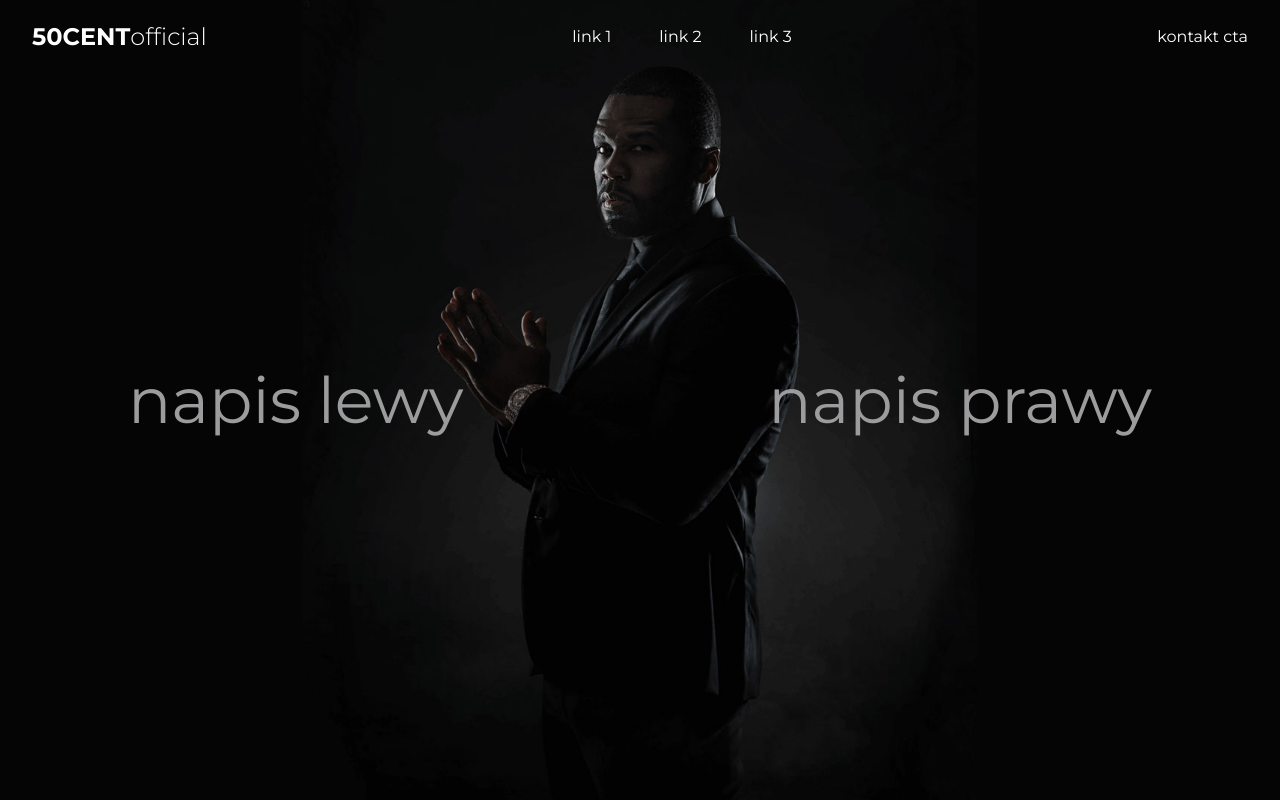
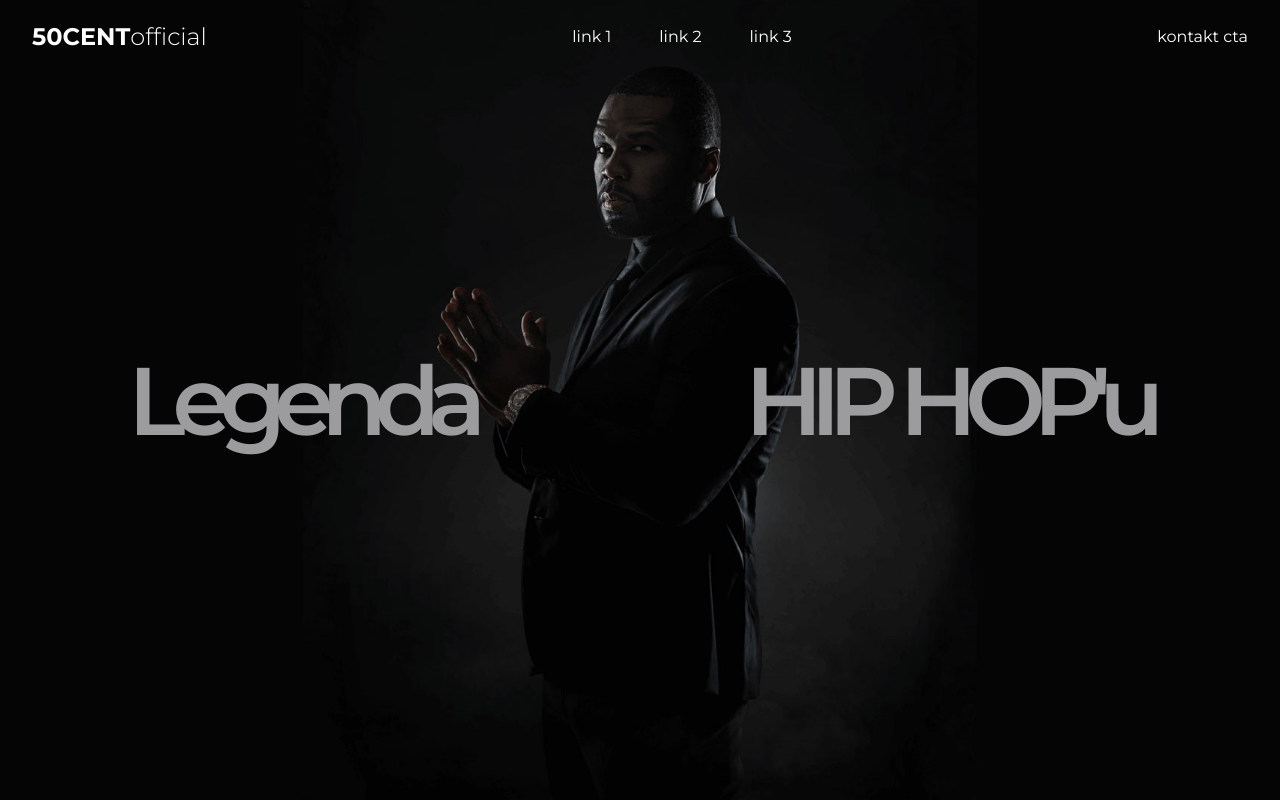
Before and after one commit to pietroczuk/sample-1-day-react-sprint, a React (Create React App) app: page / in a window 1280 px wide. Shown: the top 800 px of the page. Built offline with nearby package versions, Linux system fonts and the light colour scheme.

Commit message:
add basic hero animation

```diff
--- a/src/components/header/Header.tsx
+++ b/src/components/header/Header.tsx
@@ -9,9 +9,7 @@ const Header: FC = () => {
     return <header className={styles.header}>
         <Logo />
         <Navigation />
-        {/* <OverlayContextProvider> */}
-            <ContactCta />
-        {/* </OverlayContextProvider> */}
+        <ContactCta />
     </header>
 }
 
--- a/src/components/ux/botPrevent/BotPrevent.tsx
+++ b/src/components/ux/botPrevent/BotPrevent.tsx
@@ -18,45 +18,36 @@ const BotPrevent: FC<BotPreventProps> = ({ isPassed, onClickHandler, reset, isUs
     const [questionData, setQuestion] = useState(getRandomQuestionData());
     const [showCaptcha, setShowCaptcha] = useState(false);
 
-    // const [captchaPassed, setCaptchaPassed] = useState(false);
-
     const checkboxClickHandler = () => {
         setShowCaptcha(prev => !prev);
     }
     const randomOnClickHandler = () => {
         reset();
-        // setCaptchaPassed(false);
         setQuestion(getRandomQuestionData(questionData.index));
     }
     const closeHandler = () => {
         setShowCaptcha(false);
-        // setCaptchaPassed(false);
         reset();
     }
     const checkAnswerHandler = () => {
         if (isPassed) {
             setIsUserPassed(true);
             setShowCaptcha(false);
-            // reset();
         } else {
             randomOnClickHandler();
         }
     }
-    // console.log('captchaPassed', captchaPassed);
     return <div className={styles.mainCointainer}>
         <CheckBox label="Nie jestem robotem" onClick={checkboxClickHandler} forceChecked={isUserPassed} />
 
         {showCaptcha && !isUserPassed && <div className={styles.captchaCointainer}>
-            {/* <p>{isPassed ? 'HUMAN' : 'BOT'}</p> */}
             <div className={styles.question}>{questionData.question}</div>
             <div className={styles.answersContainer}>
                 {questionData.answers.map(answerData => {
                     const answerId = `answer_${answerData.id}_${new Date().getMilliseconds()}`;
                     return <div className={styles.answer} key={answerData.id}>
                         <input id={answerId} type="radio" name="answer" value={answerData.id} onClick={onClickHandler} />
-                        <label htmlFor={answerId}>{answerData.answer} {answerData.id}
-                            {/* {checkAnswer(answerData.id) ? '[OK]' : ''} */}
-                        </label>
+                        <label htmlFor={answerId}>{answerData.answer} {answerData.id}</label>
                     </div>
                 })}
             </div>
--- a/src/components/ux/heroImage/HeroImage.module.scss
+++ b/src/components/ux/heroImage/HeroImage.module.scss
@@ -12,18 +12,47 @@
 
     .leftContent,
     .rightContent {
-        position : absolute;
-        top      : 50%;
-        transform: translateY(-50%);
-        color    : #9c9c9e;
-        font-size: 4em;
+        position      : absolute;
+        top           : 50%;
+        transform     : translateY(-50%);
+        color         : #9c9c9e;
+        font-size     : 6em;
+        font-weight   : 600;
+        letter-spacing: -0.13em;
+
     }
 
     .leftContent {
-        left: 10%;
+        left     : 10%;
+        animation: fadeInLeft 2s;
     }
 
     .rightContent {
-        right: 10%;
+        right    : 10%;
+        animation: fadeInRight 2s;
     }
 }
+
+@keyframes fadeInLeft {
+    from {
+        opacity: 0;
+        left   : 30%;
+    }
+
+    to {
+        opacity: 1;
+        left   : 10;
+    }
+}
+
+@keyframes fadeInRight {
+    from {
+        opacity: 0;
+        right  : 30%;
+    }
+
+    to {
+        opacity: 1;
+        right  : 10;
+    }
+}
--- a/src/components/ux/heroImage/HeroImage.tsx
+++ b/src/components/ux/heroImage/HeroImage.tsx
@@ -4,8 +4,8 @@ import heroImage from '../../ui/images/hero.jpg'
 
 const HeroImage: FC = () => {
     return <div className={styles.heroCointaner}>
-        <div className={styles.leftContent}>napis lewy</div>
-        <div className={styles.rightContent}>napis prawy</div>
+        <div className={styles.leftContent}>Legenda</div>
+        <div className={styles.rightContent}>HIP HOP'u</div>
 
         <div className={styles.heroImage}>
             <img src={heroImage} alt="this is 50" height="100%" width="auto"/>
```
Also changed, not shown: src/index.css (line endings or trailing spaces).
